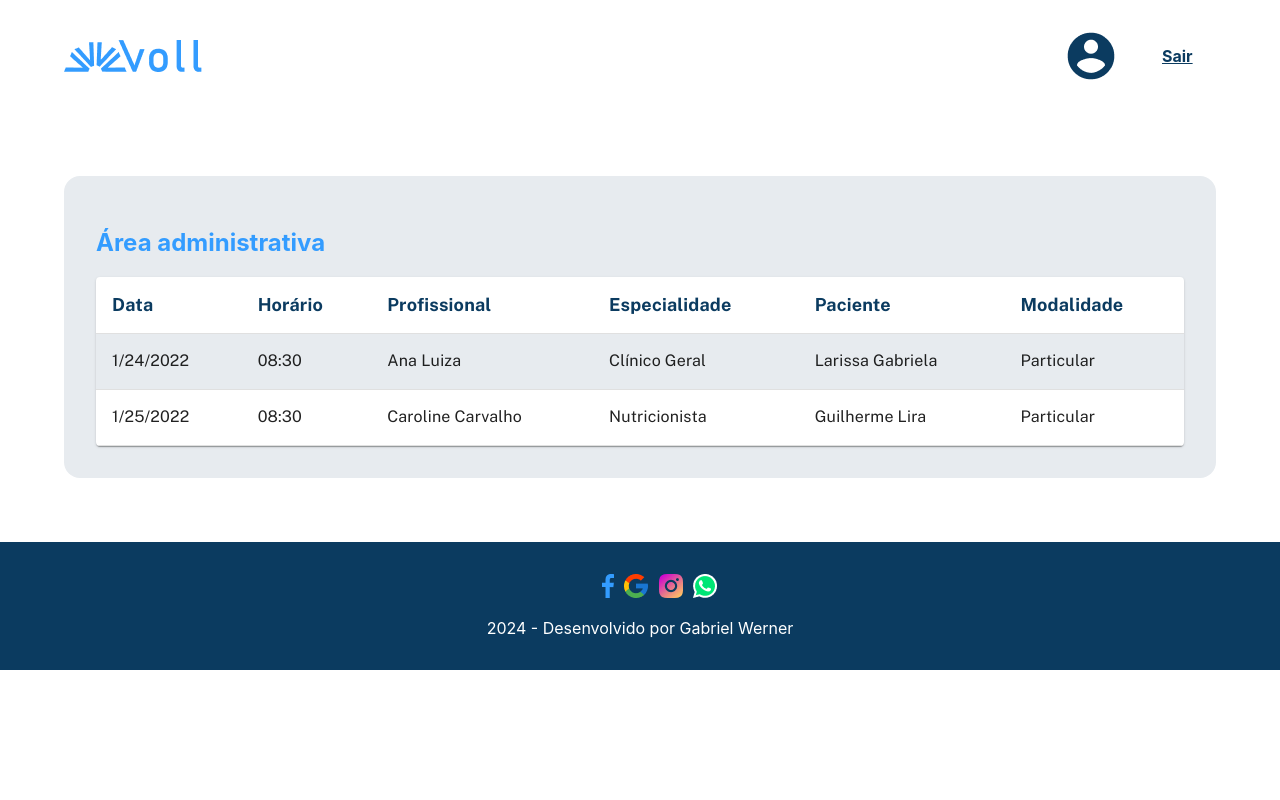
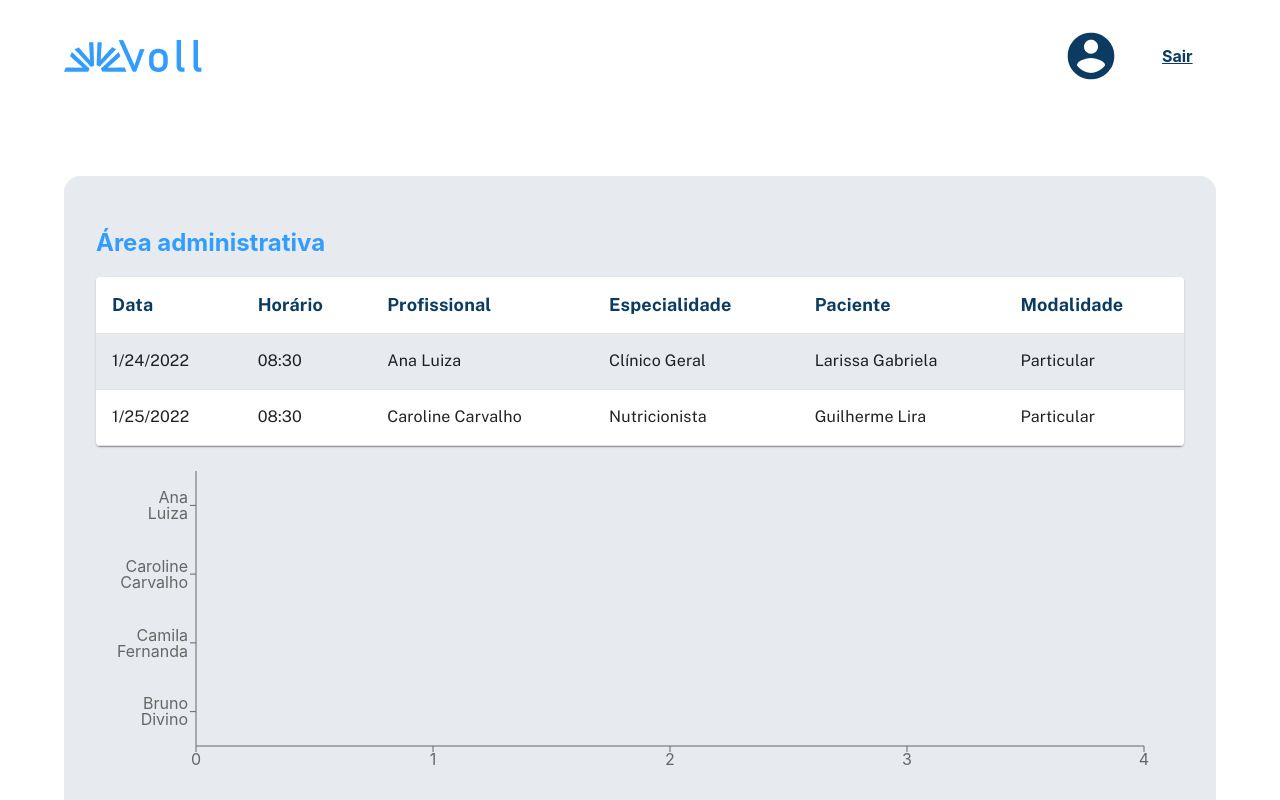
Before and after one commit to gabrielgfw/react-typescript-alura, a React (Create React App) app: page / in a window 1280 px wide. Shown: the top 800 px of the page. Built offline with nearby package versions, Linux system fonts and the light colour scheme; data requests are answered from the project's data file; the HTML template or start-up script is replaced by a standard one.

Commit message:
Adicionando componente de gráfico profissional x qntd consultas

```diff
--- a/package.json
+++ b/package.json
@@ -16,6 +16,7 @@
     "react": "^18.2.0",
     "react-dom": "^18.2.0",
     "react-scripts": "5.0.1",
+    "recharts": "^2.12.7",
     "styled-components": "^5.3.6",
     "typescript": "^4.9.5",
     "web-vitals": "^2.1.4"
--- a/src/App.tsx
+++ b/src/App.tsx
@@ -1,20 +1,28 @@
 import './App.css';
 import Cabecalho from './components/cabecalho';
 import Container from './components/container';
+import Grafico from './components/grafico';
 import Rodape from './components/rodape';
 import Tabela from './components/tabela';
 import Titulo from './components/titulo';
 import useDadosConsulta from './useDadosConsulta';
+import useDadosProfissional from './useDadosProfissional';
 
 function App() {
-  const { dados, erro } = useDadosConsulta();
+  const { dados: consultas, erro: consultasErro } = useDadosConsulta();
+  const { dados: profissionais, erro: profissionaisErro } = useDadosProfissional();
+
+  if(consultasErro || profissionaisErro) {
+    console.error("Ocorreu um erro na requisição");
+  }
 
   return (
     <>
       <Cabecalho />
       <Container>
         <Titulo>Área administrativa</Titulo>
-        <Tabela consultas={ dados }/>
+        <Tabela consultas={ consultas }/>
+        <Grafico consultas={ consultas } profissionais={ profissionais }/>
       </Container>
       <Rodape />
     </>
--- /dev/null
+++ b/src/components/grafico/index.tsx
@@ -0,0 +1,28 @@
+import { Bar, BarChart, ResponsiveContainer, XAxis, YAxis } from "recharts";
+import IProfissional from "../../types/IProfissional";
+import IConsulta from "../../types/IConsulta";
+import useDadosGrafico, { IDados } from "./useDadosGrafico";
+
+interface GraficoProps {
+  profissionais: IProfissional[] | null,
+  consultas: IConsulta[] | null
+}
+
+function Grafico({ profissionais, consultas } : GraficoProps) {
+  let dados: Array<IDados> = useDadosGrafico({ profissionais, consultas });
+  return (
+    <ResponsiveContainer width="100%" height={350}>
+      <BarChart
+        layout="vertical"
+        data={dados}
+        margin={{top: 25, right: 40, left: 40, bottom: 20}}
+      >
+        <XAxis type="number"></XAxis>
+        <YAxis type="category" dataKey="nome"></YAxis>
+        <Bar dataKey="consultas" fill="#083860" barSize={30}></Bar>
+      </BarChart>
+    </ResponsiveContainer>
+  );
+}
+
+export default Grafico;
--- /dev/null
+++ b/src/components/grafico/useDadosGrafico.ts
@@ -0,0 +1,32 @@
+import IConsulta from "../../types/IConsulta";
+import IProfissional from "../../types/IProfissional";
+
+export interface IDados {
+  nome: string,
+  consultas: number
+}
+
+interface DadosGraficosProps {
+  profissionais: IProfissional[] | null,
+  consultas: IConsulta[] | null
+}
+
+const useDadosGrafico = ({ profissionais, consultas } : DadosGraficosProps) => {
+  let dados: Array<IDados> = [];
+
+  if(profissionais && consultas) {
+    dados = profissionais.map(profissional => {
+      const consultasProfissional = consultas.filter(consulta => {
+        consulta.profissional.some(prof => prof.nome === profissional.nome)
+      });
+
+      return {
+        nome: profissional.nome,
+        consultas: consultasProfissional.length
+      }
+    })
+  }
+  return dados;
+}
+
+export default useDadosGrafico;
--- a/src/useDadosProfissional.ts
+++ b/src/useDadosProfissional.ts
@@ -2,7 +2,7 @@
 import useFetch from "./useFetch"
 
 const useDadosProfissional = () => {
-  useFetch<IProfissional[]>({ url: 'profissionais' });
+  return useFetch<IProfissional[]>({ url: 'profissionais' });
 }
 
 export default useDadosProfissional;
```
Also changed, not shown: 2 other files (tests, documents, lock files or other folders).
